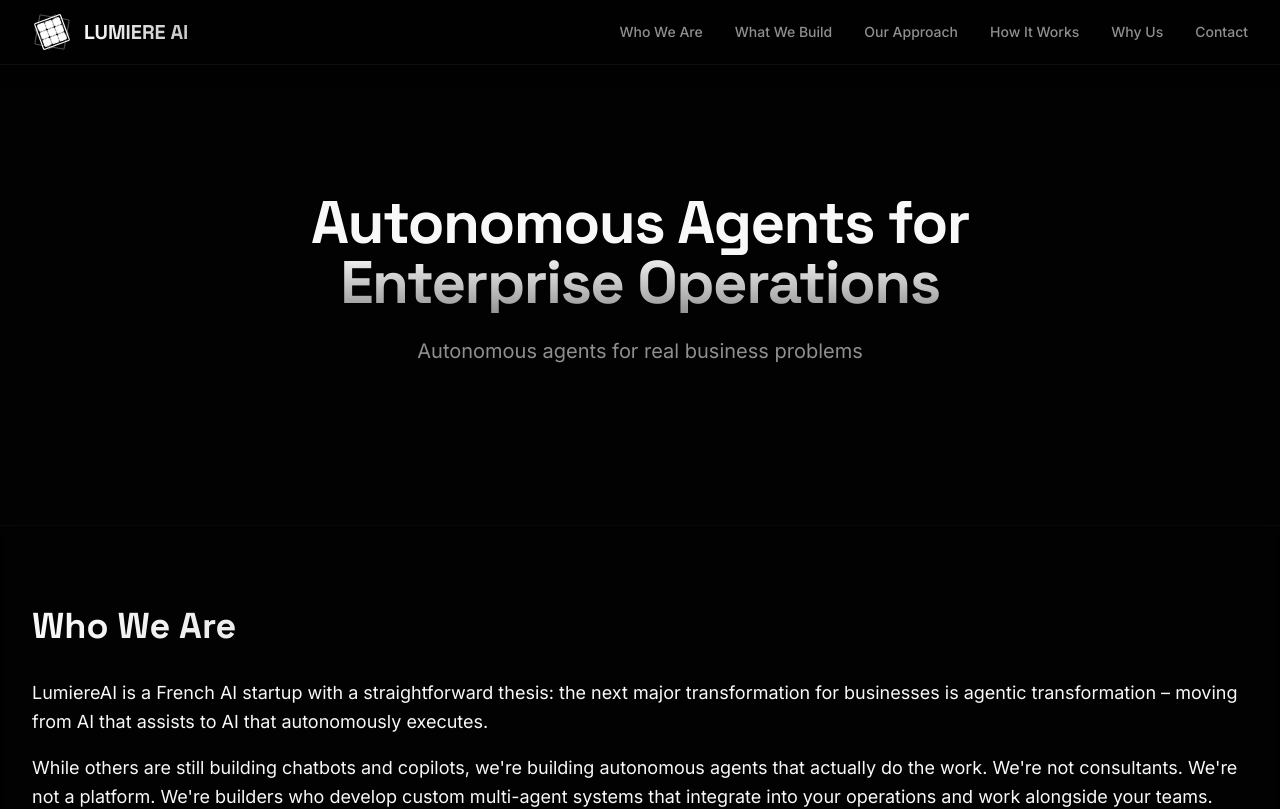
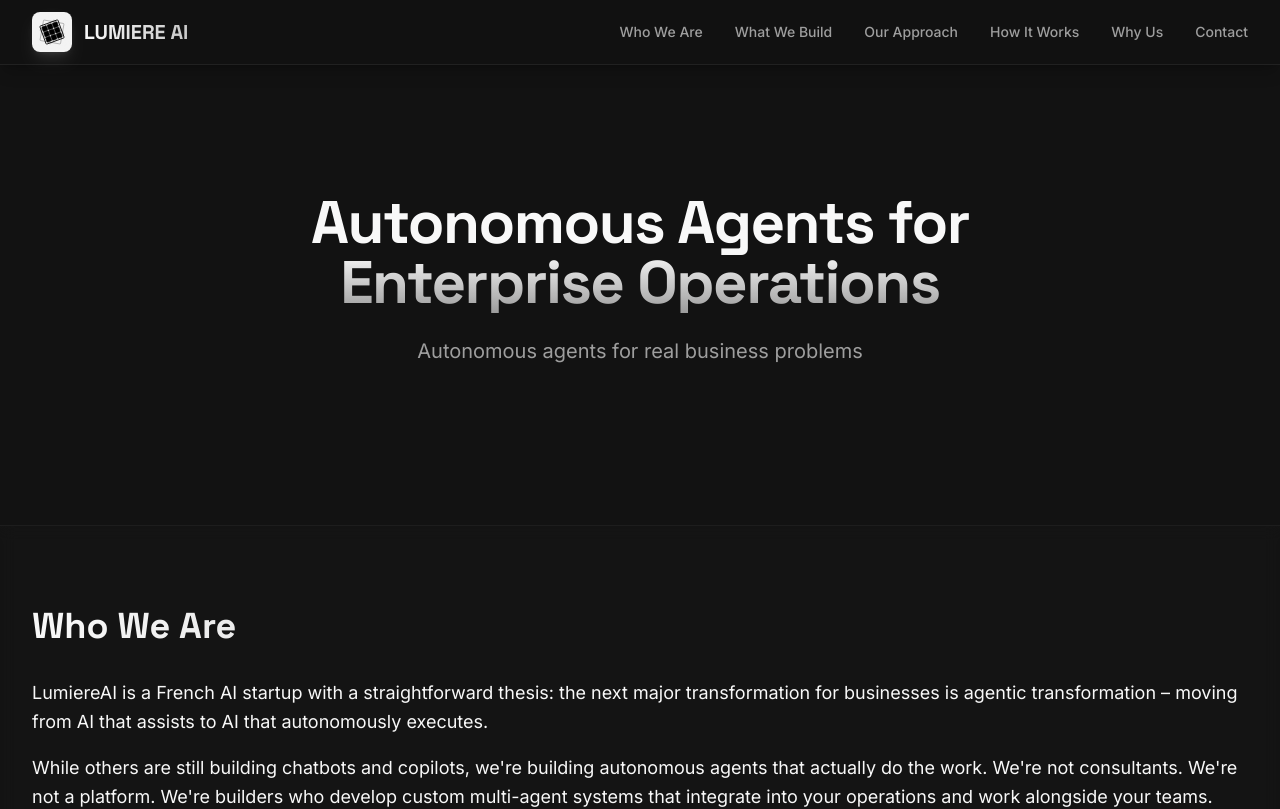
Before and after one commit to chsafouane/lumiere-ai-website, a React (Vite) app: page / in a window 1280 px wide. Shown: the top 809 px of the page. Built offline with nearby package versions, Linux system fonts and the light colour scheme.

Commit message:
Generated by Spark: Lighten the blackness as the website is too black

```diff
--- a/src/App.tsx
+++ b/src/App.tsx
@@ -39,12 +39,13 @@ function App() {
         <div className="max-w-7xl mx-auto px-4 sm:px-6 lg:px-8">
           <div className="flex justify-between items-center h-16">
             <div className="flex items-center gap-3">
-              <img
-                src={lumiereLogo}
-                alt="Lumiere AI Logo"
-                className="h-10 w-10 logo-rotate text-foreground"
-                style={{ filter: 'invert(1) brightness(1.2)' }}
-              />
+              <div className="h-10 w-10 rounded-lg bg-white/95 flex items-center justify-center p-1.5 shadow-lg shadow-white/10">
+                <img
+                  src={lumiereLogo}
+                  alt="Lumiere AI Logo"
+                  className="h-full w-full logo-rotate"
+                />
+              </div>
               <span className="font-display font-bold text-xl bg-gradient-to-r from-foreground to-foreground/80 bg-clip-text text-transparent">LUMIERE AI</span>
             </div>
 
--- a/src/index.css
+++ b/src/index.css
@@ -8,24 +8,24 @@
 }
 
 :root {
-  --background: oklch(0.08 0 0);
+  --background: oklch(0.18 0 0);
   --foreground: oklch(0.98 0 0);
-  --card: oklch(0.12 0 0);
+  --card: oklch(0.22 0 0);
   --card-foreground: oklch(0.98 0 0);
-  --popover: oklch(0.12 0 0);
+  --popover: oklch(0.22 0 0);
   --popover-foreground: oklch(0.98 0 0);
   --primary: oklch(0.98 0 0);
-  --primary-foreground: oklch(0.08 0 0);
-  --secondary: oklch(0.18 0 0);
+  --primary-foreground: oklch(0.18 0 0);
+  --secondary: oklch(0.28 0 0);
   --secondary-foreground: oklch(0.98 0 0);
-  --muted: oklch(0.15 0 0);
-  --muted-foreground: oklch(0.65 0 0);
+  --muted: oklch(0.25 0 0);
+  --muted-foreground: oklch(0.70 0 0);
   --accent: oklch(0.98 0 0);
-  --accent-foreground: oklch(0.08 0 0);
+  --accent-foreground: oklch(0.18 0 0);
   --destructive: oklch(0.55 0.22 25);
   --destructive-foreground: oklch(0.98 0 0);
-  --border: oklch(0.22 0 0);
-  --input: oklch(0.22 0 0);
+  --border: oklch(0.32 0 0);
+  --input: oklch(0.32 0 0);
   --ring: oklch(0.98 0 0);
   --radius: 0.5rem;
 }
@@ -57,7 +57,7 @@
 
 body {
   font-family: var(--font-sans);
-  background: linear-gradient(135deg, oklch(0.08 0 0) 0%, oklch(0.12 0 0) 50%, oklch(0.08 0 0) 100%);
+  background: linear-gradient(135deg, oklch(0.18 0 0) 0%, oklch(0.22 0 0) 50%, oklch(0.18 0 0) 100%);
   background-attachment: fixed;
 }
 
@@ -69,8 +69,8 @@ body::before {
   width: 100%;
   height: 100%;
   background:
-    radial-gradient(circle at 20% 30%, oklch(0.15 0 0 / 0.8) 0%, transparent 50%),
-    radial-gradient(circle at 80% 70%, oklch(0.15 0 0 / 0.6) 0%, transparent 50%);
+    radial-gradient(circle at 20% 30%, oklch(0.25 0 0 / 0.8) 0%, transparent 50%),
+    radial-gradient(circle at 80% 70%, oklch(0.25 0 0 / 0.6) 0%, transparent 50%);
   pointer-events: none;
   z-index: 0;
 }
```
